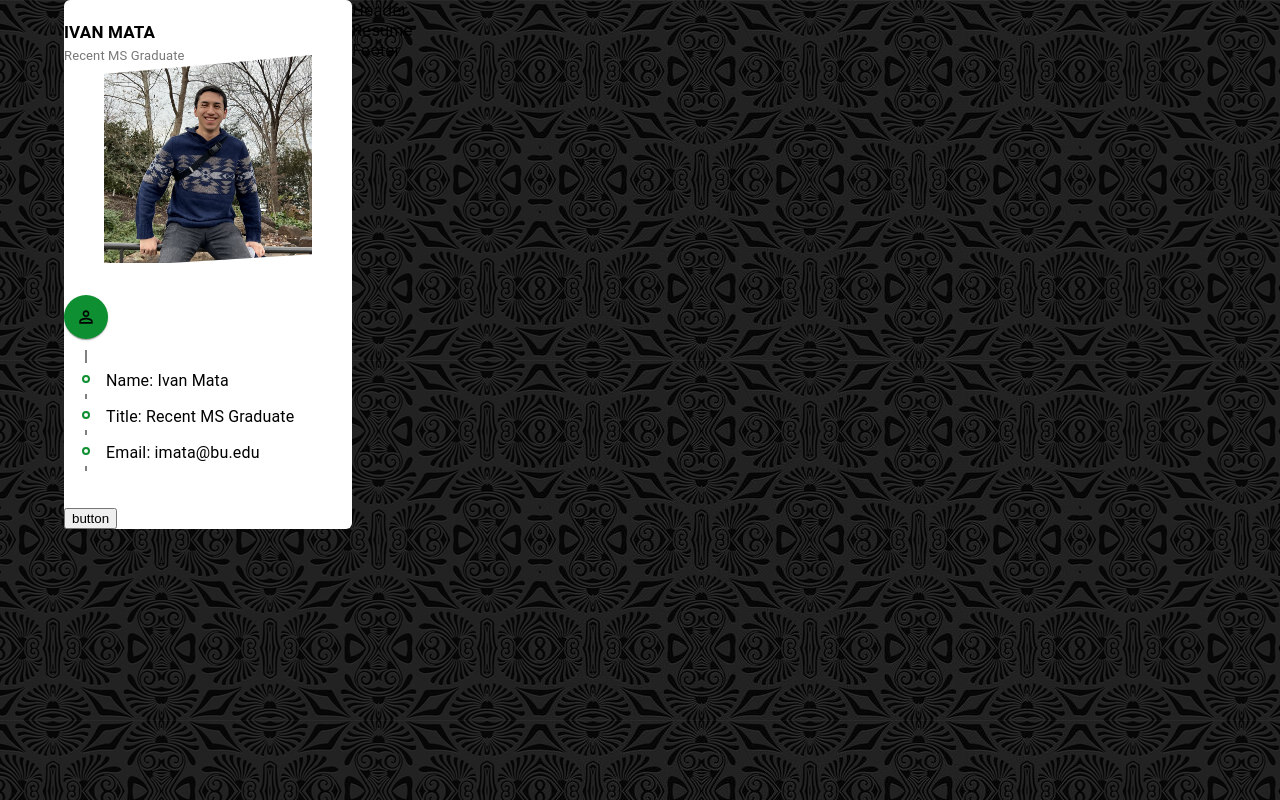
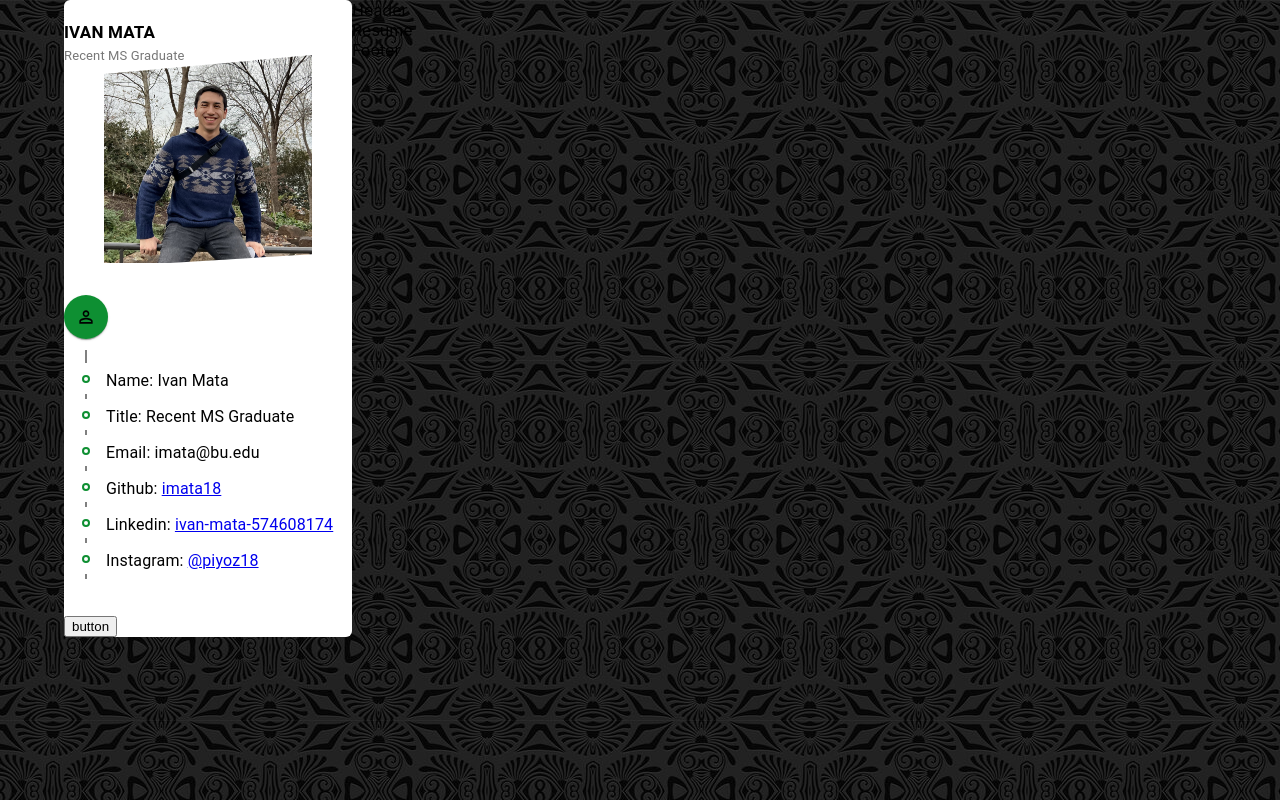
Before and after one commit to imata18/portfolio-homepage, a React (Create React App) app: page / in a window 1280 px wide. Built offline with nearby package versions, Linux system fonts and the light colour scheme.

Commit message:
Added in social links

```diff
--- a/src/Components/Profile/Profile.js
+++ b/src/Components/Profile/Profile.js
@@ -49,6 +49,10 @@ const Profile = () => {
           <CustomTimelineItem title='Name' text={jobInfo.name}/>
           <CustomTimelineItem title='Title' text={jobInfo.title}/>
           <CustomTimelineItem title='Email' text={jobInfo.email}/>
+
+          {Object.keys(jobInfo.socials).map(key => (
+            <CustomTimelineItem title={key} text={jobInfo.socials[key].text} link={jobInfo.socials[key].link}/>
+          ))}
         </CustomTimeline>
         <br />
         <button>button</button>
--- a/src/Utils/jobInfo.js
+++ b/src/Utils/jobInfo.js
@@ -13,19 +13,19 @@ export default {
     address: 'Boston, MA, USA',
 
     socials: {
-        github: {
+        Github: {
             link: 'https://github.com/imata18',
-            text: 'My Github',
+            text: 'imata18',
             icon: <GitHubIcon/>
         },
-        linkedin: {
+        Linkedin: {
             link: 'https://www.linkedin.com/in/ivan-mata-574608174/',
-            text: 'My Linkedin',
+            text: 'ivan-mata-574608174',
             icon: <LinkedInIcon/>
         },
-        instagram: {
+        Instagram: {
             link: 'https://www.instagram.com/piyoz18/',
-            text: 'My Instagram',
+            text: '@piyoz18',
             icon: <InstagramIcon/>
         }
     }
```
